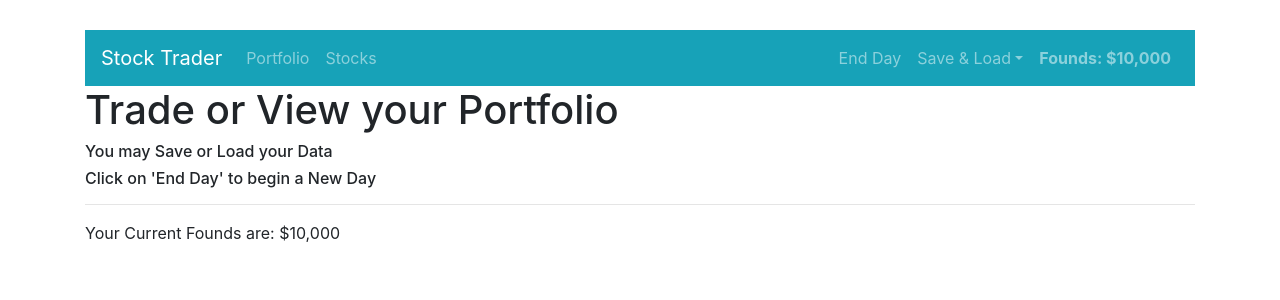
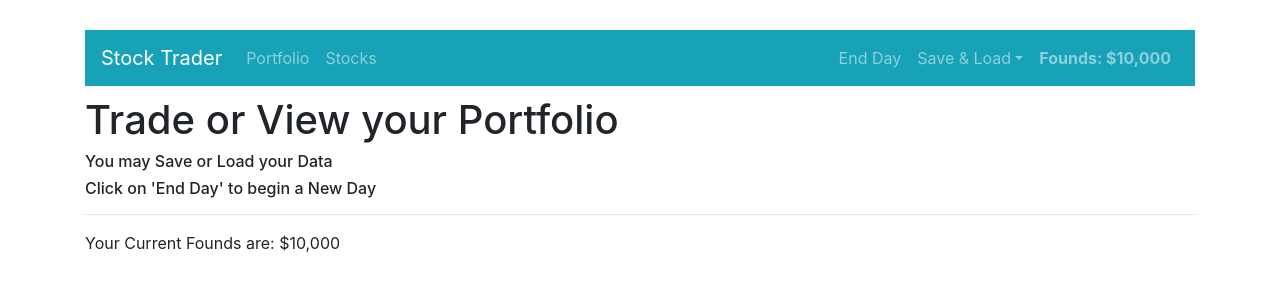
Before and after one commit to jcromerohdz/Stock-Trader-App, a Vue app: page / in a window 1280 px wide. Shown: the top 300 px of the page. Built offline with nearby package versions, Linux system fonts and the light colour scheme.

Commit message:
Fixing padding in Header component

```diff
--- a/src/components/Header.vue
+++ b/src/components/Header.vue
@@ -1,5 +1,5 @@
 <template>
-<div>
+<div id="header">
   <b-navbar toggleable="lg" type="dark" variant="info">
       <b-navbar-brand :to="'/'">Stock Trader</b-navbar-brand>
 
@@ -48,5 +48,7 @@ export default {
 </script>
 
 <style scoped>
-
+ #header{
+   padding-bottom: 10px;
+ }
 </style>
```
